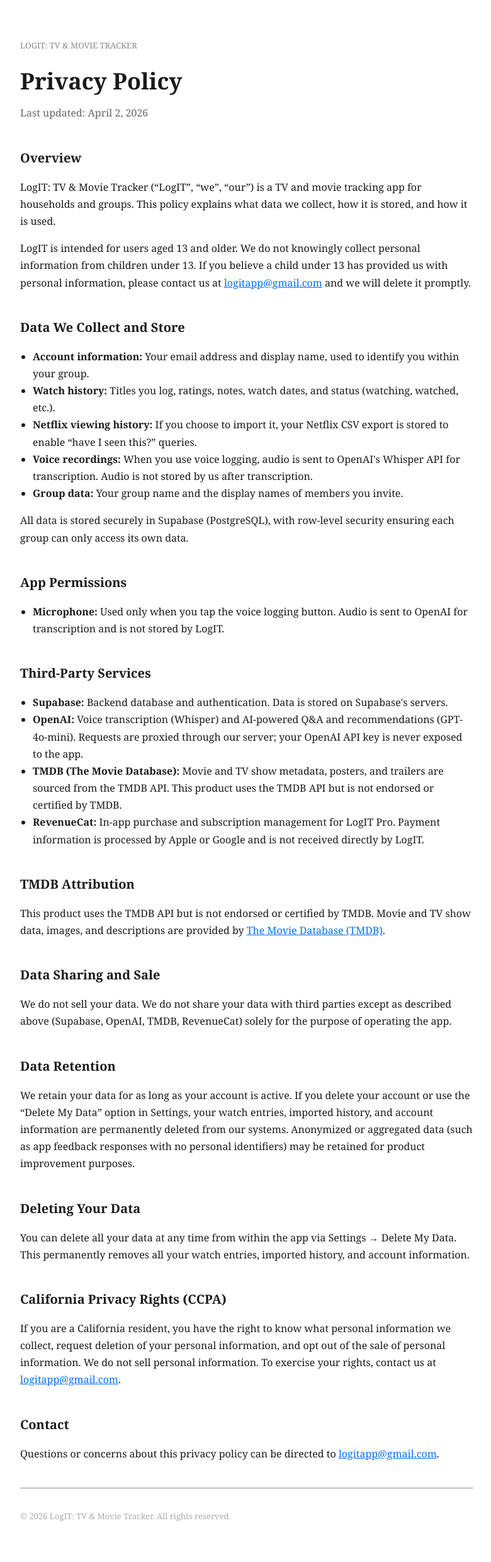
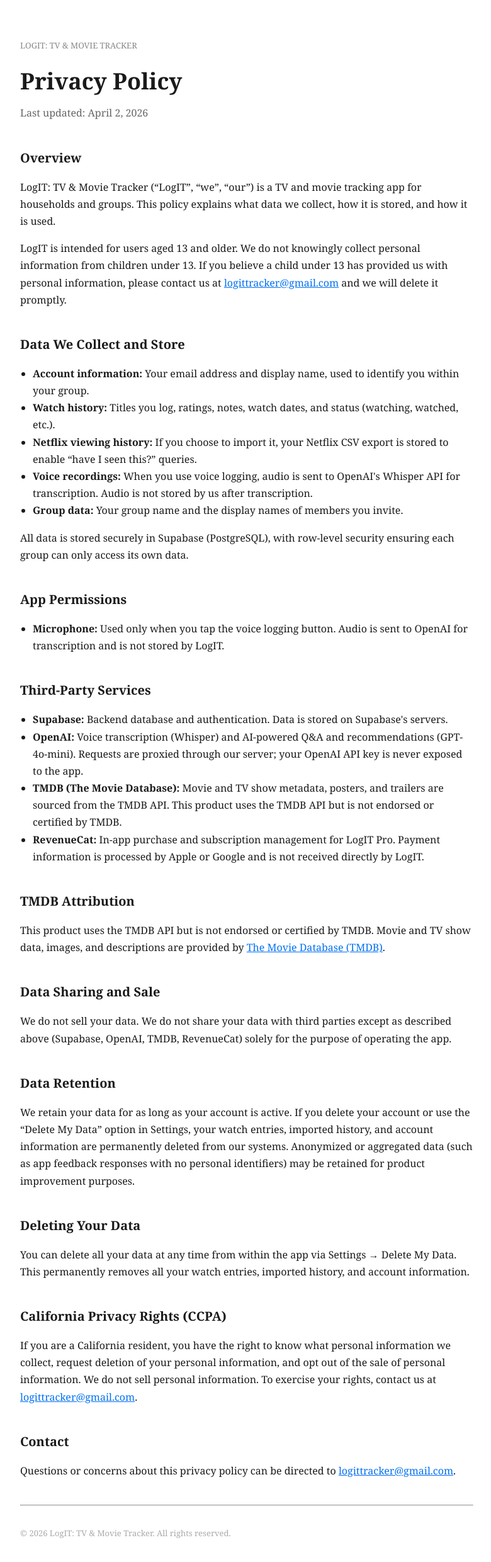
Before and after one commit to Broman997/logit-site, a Next.js app: page /privacy in a window 1280 px wide. Shown: the top 2480 px of the page at 63% size, without its empty margins (248-1028 px from the left). Built offline with nearby package versions, Linux system fonts and the light colour scheme.

Commit message:
fix: update contact email to logittracker@gmail.com

```diff
--- a/app/privacy/page.tsx
+++ b/app/privacy/page.tsx
@@ -14,7 +14,7 @@ export default function PrivacyPolicy() {
         <p style={{ marginTop: 12 }}>
           LogIT is intended for users aged 13 and older. We do not knowingly collect personal information from children under 13.
           If you believe a child under 13 has provided us with personal information, please contact us at{' '}
-          <a href="mailto:logitapp@gmail.com" style={{ color: '#0070f3' }}>logitapp@gmail.com</a> and we will delete it promptly.
+          <a href="mailto:logittracker@gmail.com" style={{ color: '#0070f3' }}>logittracker@gmail.com</a> and we will delete it promptly.
         </p>
       </section>
 
@@ -81,7 +81,7 @@ export default function PrivacyPolicy() {
           If you are a California resident, you have the right to know what personal information we collect, request deletion of your personal information,
           and opt out of the sale of personal information. We do not sell personal information.
           To exercise your rights, contact us at{' '}
-          <a href="mailto:logitapp@gmail.com" style={{ color: '#0070f3' }}>logitapp@gmail.com</a>.
+          <a href="mailto:logittracker@gmail.com" style={{ color: '#0070f3' }}>logittracker@gmail.com</a>.
         </p>
       </section>
 
@@ -89,7 +89,7 @@ export default function PrivacyPolicy() {
         <h2 style={{ fontSize: 20, fontWeight: 700, marginBottom: 12 }}>Contact</h2>
         <p>
           Questions or concerns about this privacy policy can be directed to{' '}
-          <a href="mailto:logitapp@gmail.com" style={{ color: '#0070f3' }}>logitapp@gmail.com</a>.
+          <a href="mailto:logittracker@gmail.com" style={{ color: '#0070f3' }}>logittracker@gmail.com</a>.
         </p>
       </section>
 
```
